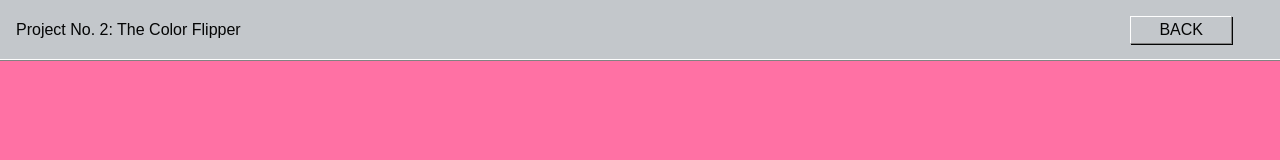
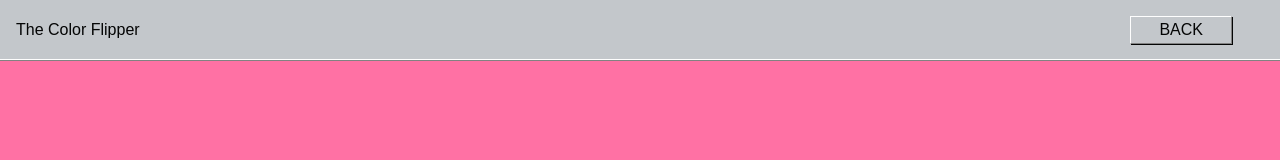
Before and after one commit to streangdarius/color-flipper, a plain HTML site: page index.html in a window 1280 px wide. Shown: the top 160 px of the page. Drawn offline with Linux system fonts and the light colour scheme; a web font is replaced by a local one.

Commit message:
Update index.html

```diff
--- a/index.html
+++ b/index.html
@@ -18,7 +18,7 @@
   </head>
   <body>
     <header id="navbar">
-      <div class="page-title">Project No. 2: The Color Flipper</div>
+      <div class="page-title">The Color Flipper</div>
       <a href="#" class="back-button"><span>back</span></a>
     </header>
     <main class="main-container">
```
